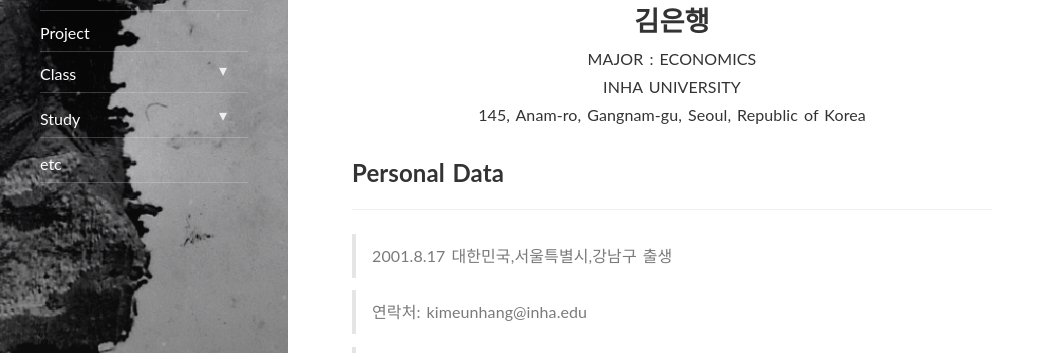
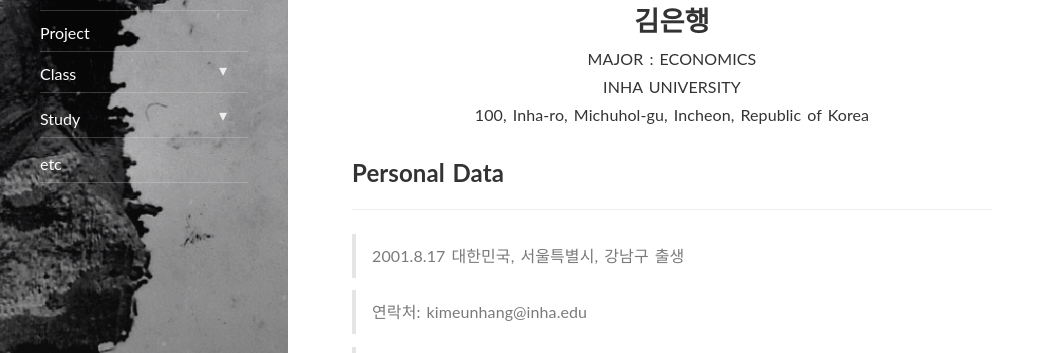
Before and after one commit to kimbank/kimbank.github.io, a Jekyll site: the page built from portfolio.md, in a window 1280 px wide and 900 px high. Shown: the part 325-678 px from the top of the window, without its empty margins (0-1055 px from the left). Built offline with Jekyll 4.4.1, drawn with Linux system fonts in a browser that asks for light colours; nearby versions of some CDN libraries.

Commit message:
07162013up

```diff
--- a/portfolio.md
+++ b/portfolio.md
@@ -19,13 +19,13 @@ font-weight:bold">
 
 <center>INHA UNIVERSITY</center>
 
-<center>145, Anam-ro, Gangnam-gu, Seoul, Republic of Korea</center>
+<center>100, Inha-ro, Michuhol-gu, Incheon, Republic of Korea</center>
 
 ## Personal Data
 
 ---
 
-> 2001.8.17 대한민국,서울특별시,강남구 출생
+> 2001.8.17 대한민국, 서울특별시, 강남구 출생
 
 > 연락처: kimeunhang@inha.edu
 
```
Also changed, not shown: favicon.ico, low_favicon.ico (added), 4 other files.
